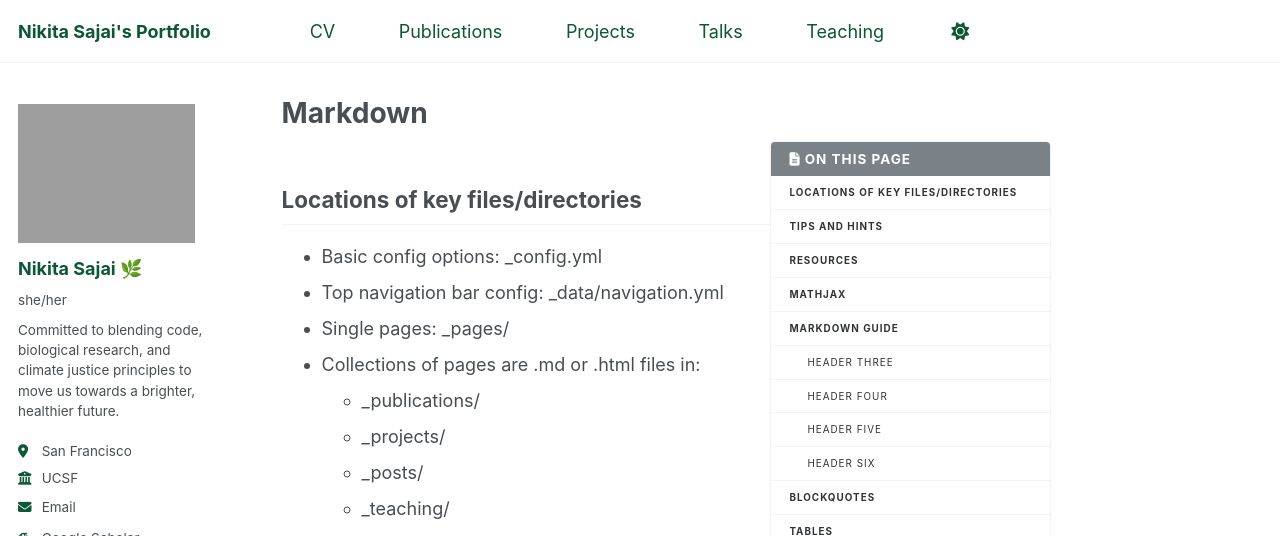
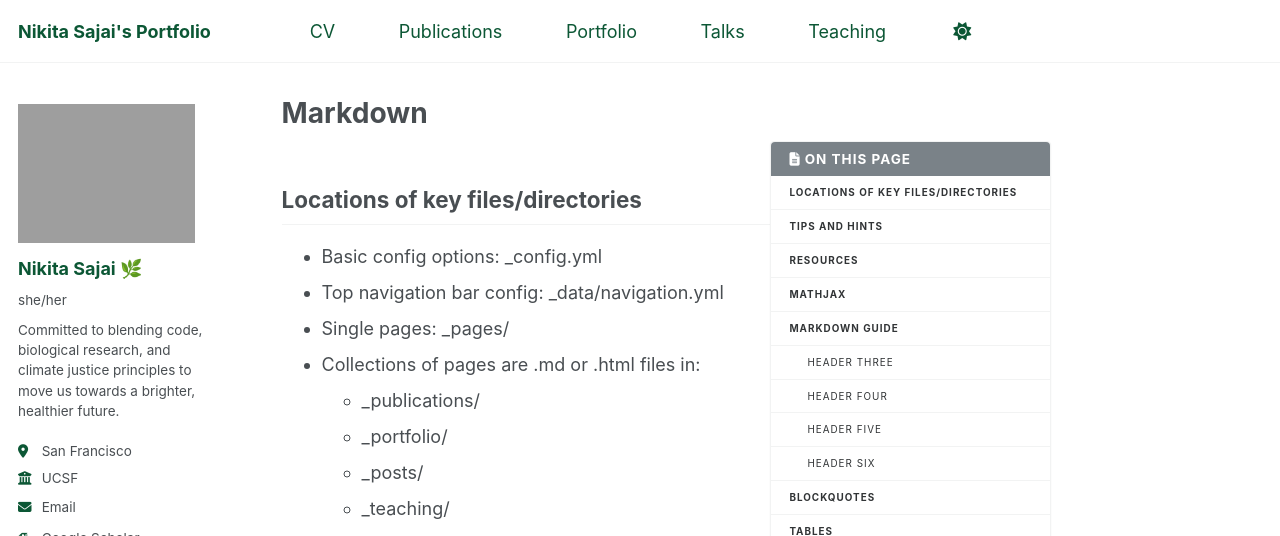
Before and after one commit to 16nikita/16nikita.github.io, a Jekyll site: the page built from _pages/markdown.md, in a window 1280 px wide and 900 px high. Shown: the top 536 px of the window. Built offline with Jekyll 4.4.1, drawn with Linux system fonts in a browser that asks for light colours; emoji names are drawn with the system emoji font; some web fonts are replaced.

Commit message:
revert to portfolio

```diff
--- a/_config.yml
+++ b/_config.yml
@@ -190,7 +190,7 @@ collections:
   publications:
     output: true
     permalink: /:collection/:path/
-  projects:
+  portfolio:
     output: true
     permalink: /:collection/:path/
   talks:
@@ -236,10 +236,10 @@ defaults:
       author_profile: true
       share: true
       comments: true
-  # _projects
+  # _portfolio
   - scope:
       path: ""
-      type: projects
+      type: portfolio
     values:
       layout: single
       author_profile: true
--- a/_data/navigation.yml
+++ b/_data/navigation.yml
@@ -14,8 +14,8 @@ main:
   - title: "Publications"
     url: /publications/
 
-  - title: "Projects"
-    url: /projects/
+  - title: "Portfolio"
+    url: /portfolio/
 
   - title: "Talks"
     url: /talks/
--- a/_pages/markdown.md
+++ b/_pages/markdown.md
@@ -16,7 +16,7 @@ redirect_from:
 * Single pages: _pages/
 * Collections of pages are .md or .html files in:
   * _publications/
-  * _projects/
+  * _portfolio/
   * _posts/
   * _teaching/
   * _talks/
--- a/_pages/projects.html
+++ b/_pages/portfolio.html
@@ -12,6 +12,6 @@
   </style>
 </head>
 <body>
-<p class="p1"><span class="s1">--- layout: archive title: “Projects permalink: /projects/ author_profile: true --- {% include base_path %} {% for post in site.portfolio %} {% include archive-single.html %} {% endfor %}</span></p>
+<p class="p1"><span class="s1">--- layout: archive title: “Portfolio permalink: /portfolio/ author_profile: true --- {% include base_path %} {% for post in site.portfolio %} {% include archive-single.html %} {% endfor %}</span></p>
 </body>
 </html>
--- a/scripts/cv_markdown_to_json.py
+++ b/scripts/cv_markdown_to_json.py
@@ -396,7 +396,7 @@ def create_cv_json(md_file, config_file, repo_root, output_file):
     cv_json["teaching"] = parse_teaching(os.path.join(repo_root, "_teaching"))
 
     # Add portfolio
-    cv_json["projects"] = parse_portfolio(os.path.join(repo_root, "_projects"))
+    cv_json["portfolio"] = parse_portfolio(os.path.join(repo_root, "portfolio"))
 
     # Extract languages and interests from config if available
     if 'languages' in config:
```
Also changed, not shown: _portfolio/projects-1.md (renamed from _projects/projects-1.md), _portfolio/projects-2.html (renamed from _projects/projects-2.html).
